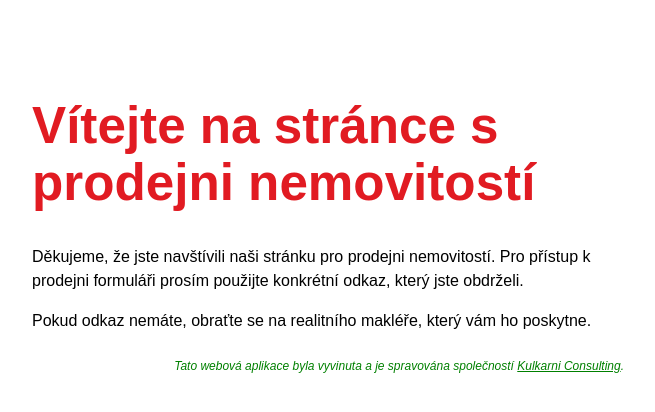
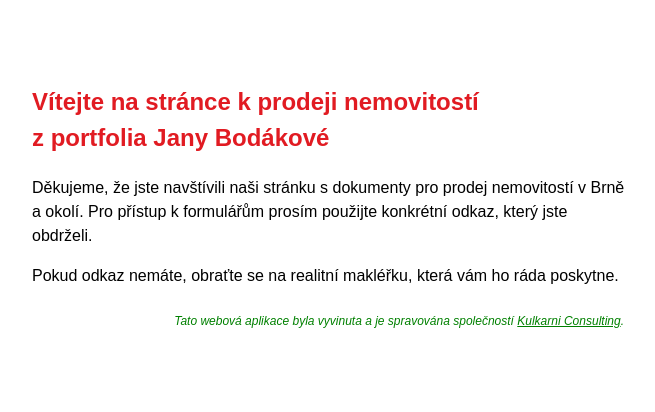
Before and after one commit to pkulkarni05/prodej-maklerkazezidenic, a React (Vite) app: page / in a window 1280 px wide. Shown: the top 412 px of the page, without its empty margins (308-963 px from the left). Built offline with nearby package versions, Linux system fonts and the light colour scheme.

Commit message:
updated message on home page

```diff
--- a/src/pages/Home.tsx
+++ b/src/pages/Home.tsx
@@ -3,14 +3,17 @@ import KulkarniConsultingNote from "../components/KulkarniConsultingNote";
 export default function Home() {
   return (
     <div style={{ padding: "2rem", maxWidth: "600px", margin: "auto" }}>
-      <h1>Vítejte na stránce s prodejni nemovitostí</h1>
+      <h2>
+        Vítejte na stránce k prodeji nemovitostí <br></br>z portfolia Jany
+        Bodákové
+      </h2>
       <p>
-        Děkujeme, že jste navštívili naši stránku pro prodejni nemovitostí. Pro
-        přístup k prodejni formuláři prosím použijte konkrétní odkaz, který jste
-        obdrželi.
+        Děkujeme, že jste navštívili naši stránku s dokumenty pro prodej
+        nemovitostí v Brně a okolí. Pro přístup k formulářům prosím použijte
+        konkrétní odkaz, který jste obdrželi.
       </p>
       <p>
-        Pokud odkaz nemáte, obraťte se na realitního makléře, který vám ho
+        Pokud odkaz nemáte, obraťte se na realitní makléřku, která vám ho ráda
         poskytne.
       </p>
       <KulkarniConsultingNote />
```
